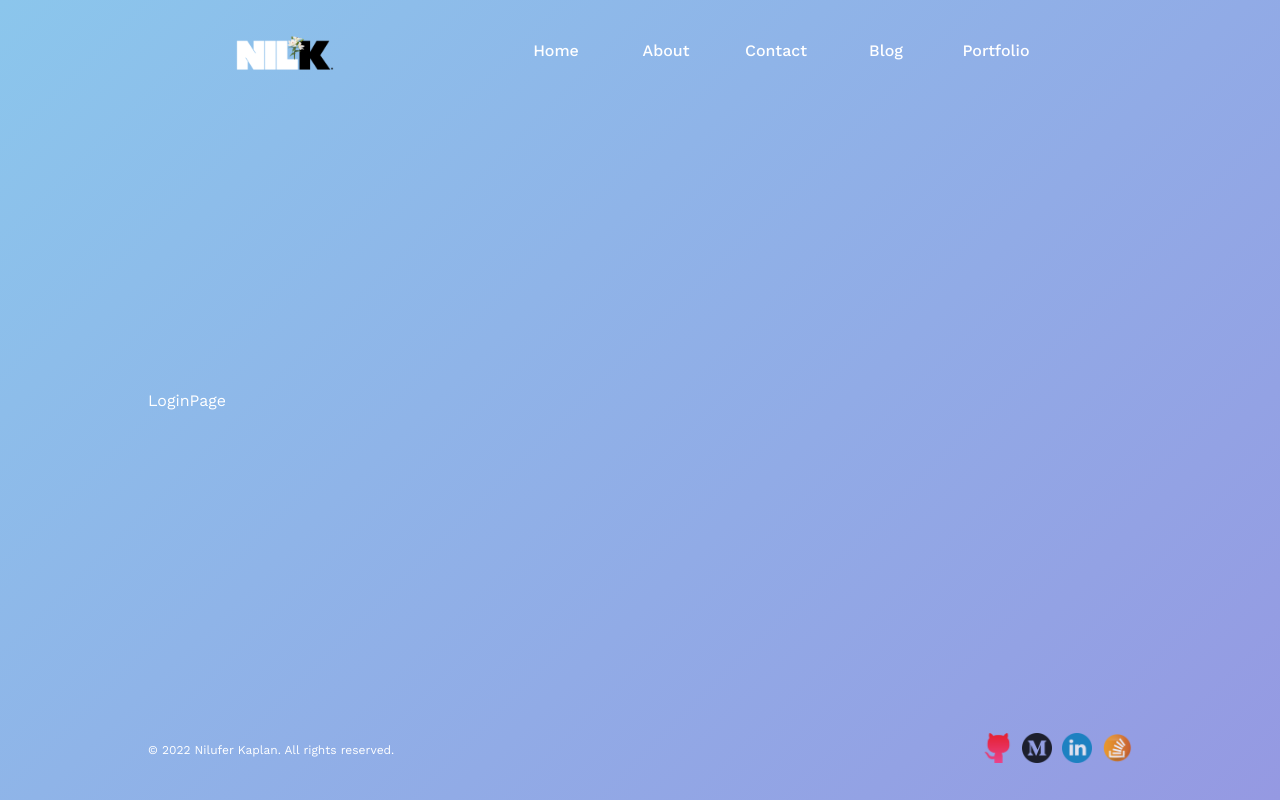
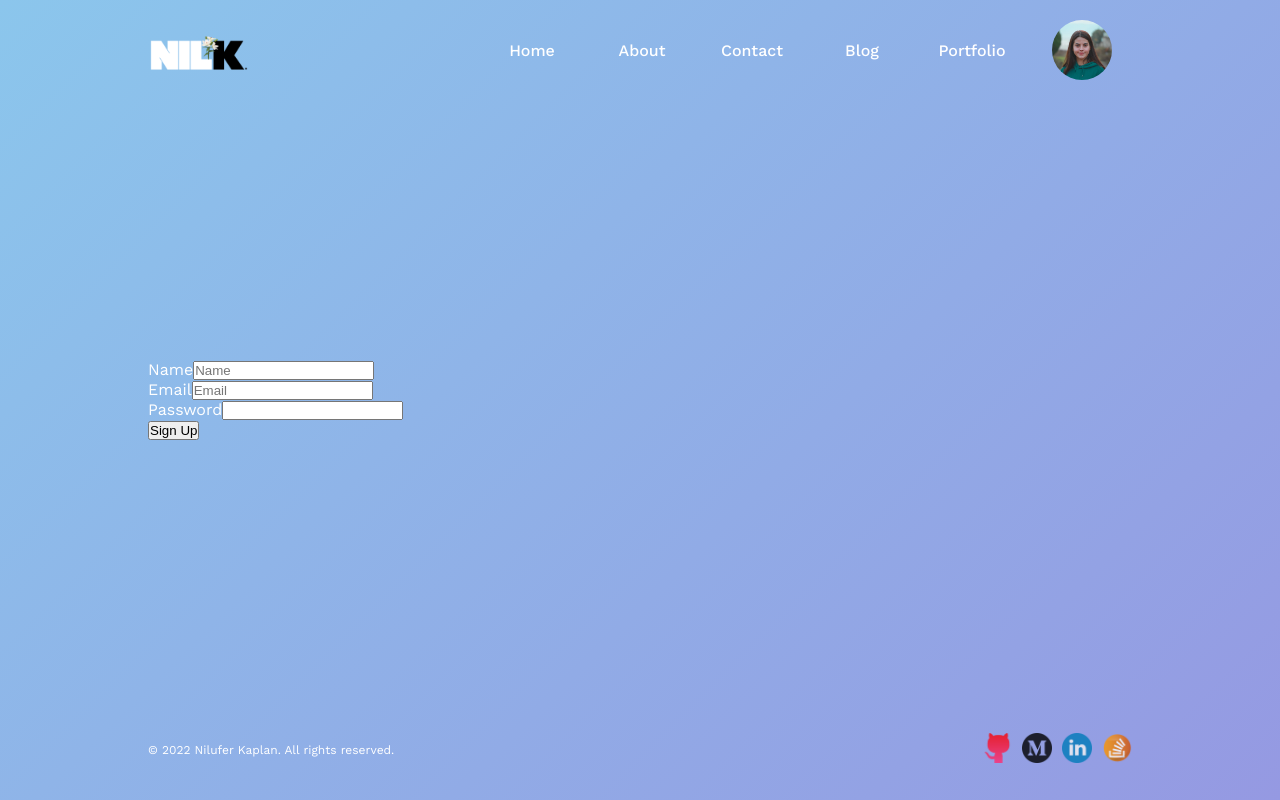
Before and after one commit to nilpeep/niluferkaplan.com, a Next.js app: page /login in a window 1280 px wide. Built offline with nearby package versions, Linux system fonts and the light colour scheme.

Commit message:
login page

```diff
--- a/src/app/(auth)/login/page.jsx
+++ b/src/app/(auth)/login/page.jsx
@@ -2,7 +2,21 @@ import React from 'react'
 
 const LoginPage = () => {
   return (
-    <div>LoginPage</div>
+    <form >
+      <div>
+        <label htmlFor="name">Name</label>
+        <input id="name" name="name" placeholder="Name" />
+      </div>
+      <div>
+        <label htmlFor="email">Email</label>
+        <input id="email" name="email" type="email" placeholder="Email" />
+      </div>
+      <div>
+        <label htmlFor="password">Password</label>
+        <input id="password" name="password" type="password" />
+      </div>
+      <button type="submit">Sign Up</button>
+    </form>
   )
 }
 
--- a/src/app/about/page.jsx
+++ b/src/app/about/page.jsx
@@ -6,7 +6,7 @@ const AboutPage = () => {
   return (
     <div className={styles.container}>
       <div className={styles.imgContainer}>
-      <Image className={styles.img} src="/about.png" fill/>
+      <Image alt='nilufer' className={styles.img} src="/about.png" fill/>
       </div>
       <div className={styles.textContainer}>
       <h1 className={styles.title}>
--- a/src/app/layout.js
+++ b/src/app/layout.js
@@ -14,8 +14,8 @@ export const metadata = {
 
 export default function RootLayout({ children }) {
   return (
-    <html lang="en">
-      <body className={work_Sans.className}>
+    <html lang="en" suppressHydrationWarning={true}>
+      <body suppressHydrationWarning={true} className={work_Sans.className}>
         <ReduxProvider store={store}>
 
         <div className="container">
--- a/src/components/footer/Footer.jsx
+++ b/src/components/footer/Footer.jsx
@@ -11,22 +11,22 @@ const Footer = () => {
       </div>
       <div className={styles.icons}>
         <Link target="blank" href={"https://github.com/nilpeep"}>
-          <Image src="/social.png" width={30} height={30} />
+          <Image alt="github-icon" src="/social.png" width={30} height={30} />
         </Link>
         <Link target="blank" href={"https://medium.com/@niluferk038"}>
-          <Image src="/medium.png" width={30} height={30} />
+          <Image alt="medium-icon" src="/medium.png" width={30} height={30} />
         </Link>
         <Link
           target="blank"
           href={"https://www.linkedin.com/in/nilufer-kaplan/"}
         >
-          <Image src="/linkedin.png" width={30} height={30} />
+          <Image alt="linkedin-icon" src="/linkedin.png" width={30} height={30} />
         </Link>
         <Link
           target="blank"
           href={"https://stackoverflow.com/users/23589727/nilufer-kaplan"}
         >
-          <Image src="/stack-overflow.png" width={30} height={30} />
+          <Image alt="stack-overflow-icon" src="/stack-overflow.png" width={30} height={30} />
         </Link>
       </div>
     </div>
--- a/src/components/navbar/Navbar.jsx
+++ b/src/components/navbar/Navbar.jsx
@@ -1,14 +1,19 @@
+'use client'
+
 import Links from "./links/Links";
 import styles from "./navbar.module.css";
 import Link from "next/link";
 import Image from "next/image";
+import { useSelector } from "react-redux";
 
 
 const Navbar = () => {
+  const session = useSelector(state => state.user)
   return (
     <div className={styles.container}>
       <Link href="/">
         <Image
+          alt="logo"
           className={styles.logo}
           src="/lillyLogo.png"
           width={100}
--- a/src/components/navbar/links/Links.jsx
+++ b/src/components/navbar/links/Links.jsx
@@ -1,16 +1,17 @@
-"use client"
-import { useState } from 'react';
-import Image from 'next/image';
-import NavLink from './navLink/navLinks';
-import styles from './links.module.css';
+"use client";
+import { useState } from "react";
+import Image from "next/image";
+import NavLink from "./navLink/navLinks";
+import styles from "./links.module.css";
+import { useSelector } from "react-redux";
 
 const Links = () => {
   const links = [
-    { name: 'Home', link: '/' },
-    { name: 'About', link: '/about' },
-    { name: 'Contact', link: '/contact' },
-    { name: 'Blog', link: '/blog' },
-    { name: 'Portfolio', link: '/portfolio' },
+    { name: "Home", link: "/" },
+    { name: "About", link: "/about" },
+    { name: "Contact", link: "/contact" },
+    { name: "Blog", link: "/blog" },
+    { name: "Portfolio", link: "/portfolio" },
   ];
 
   const [open, setOpen] = useState(false);
@@ -23,28 +24,53 @@ const Links = () => {
 
   const toggleMenu = (event) => {
     event.stopPropagation(); // Bu tıklama olayının üst elementlere yayılmasını durdur
-    setOpen(prev => !prev);
+    setOpen((prev) => !prev);
   };
+
+  // const user = useSelector(state => state.user.data)
+
+  const user = {
+    username:'nilufer',
+    profilePicture: '/about.png'
+  }
 
   return (
     <div onClick={handleOverlayClick} className={styles.container}>
       <div onClick={(e) => e.stopPropagation()} className={styles.links}>
         {links.map((link, i) => (
-          <NavLink item={link} key={i} />
+          <NavLink key={i} item={link} itemKey={i} />
         ))}
+        <div className={styles.loginContainer}>
+        <NavLink item={{name:'',link:'/login'}} itemKey={6} >
+          <Image src={user.profilePicture || '/user.png'} style={{borderRadius:'50%'}} width={60} height={60} />
+          {
+            user.username ? '' : 'Login'
+          }
+        </NavLink>
         </div>
-      <div className={open ? styles.mobileOverlay : ''}>
-      <div className={`${styles.menuContainer} ${open ? styles.open : ''}`} onClick={(e) => e.stopPropagation()}>
+      </div>
+      <div className={open ? styles.mobileOverlay : ""}>
+        <div
+          className={`${styles.menuContainer} ${open ? styles.open : ""}`}
+          onClick={(e) => e.stopPropagation()}
+        >
           <Image
+            alt="menu"
             src="/menu.svg"
             width={30}
             height={30}
             className={styles.menuButton}
             onClick={toggleMenu}
           />
-        <div className={`${styles.mobileLinks} ${open ? styles.open : ''}`}>
+          <div className={`${styles.mobileLinks} ${open ? styles.open : ""}`}>
+            <div
+              className={styles.menuLoginContainer}
+            >
+              <Image src="/user.png" width={30} height={30} />
+              <p>{user.username || 'Login'}</p><span> &darr;</span>
+            </div>
             {links.map((link, i) => (
-            <NavLink item={link} key={i} />
+              <NavLink key={i} item={link} itemKey={i} />
             ))}
           </div>
         </div>
--- a/src/components/navbar/links/links.module.css
+++ b/src/components/navbar/links/links.module.css
@@ -52,13 +52,29 @@
   right: 0; /* Sağdan başlayarak */
   width: 300px; /* Menü genişliği */
   height: 100vh; /* Tam ekran yüksekliği */
-  transform: translateX(80%); /* Sağdan dışarıda başlar */
+  transform: translateX(75%); /* Sağdan dışarıda başlar */
   transition: transform 0.3s ease-in-out; /* Yumuşak geçiş efekti */
 
 }
 
+.loginContainer{
+  display: flex;
+  align-items: center;
+  justify-content: center;
+  cursor: pointer;
+  color: black;
+  border-radius: 15px;
+}
+.menuLoginContainer{
+  display: flex;
+  align-items: center;
+  justify-content: center;
+  cursor: pointer;
+  padding-bottom: 50px;
+}
+
 .menuContainer.open {
-  transform: translateX(10%); /* Sağdan içeri kayar */
+  transform: translateX(0%); /* Sağdan içeri kayar */
     background-color: #fff;
 }
 
--- a/src/components/navbar/links/navLink/navLink.module.css
+++ b/src/components/navbar/links/navLink/navLink.module.css
@@ -4,6 +4,9 @@
     border-radius: 20px;
     font-weight: 500;
     text-align: center;
+    display: flex;
+    justify-content: center;
+    align-items: center;
 }
 
 .container:hover{
--- a/src/components/navbar/links/navLink/navLinks.jsx
+++ b/src/components/navbar/links/navLink/navLinks.jsx
@@ -3,12 +3,13 @@ import Link from 'next/link'
 import styles from './navLink.module.css'
 import { usePathname } from 'next/navigation'
 
-const Navlinks = ({item, key}) => {
+const Navlinks = ({item, itemKey,children}) => {
 
 const pathName = usePathname()
   return (
-    <Link key={key} className={`${styles.container} ${pathName == item.link && styles.active}`} href={item.link}>
+    <Link key={itemKey} className={`${styles.container} ${pathName == item.link && styles.active}`} href={item.link}>
       {item.name}
+      {children}
       </Link>
   )
 }
--- a/src/components/navbar/navbar.module.css
+++ b/src/components/navbar/navbar.module.css
@@ -2,7 +2,7 @@
     height: 100px;
     display: flex;
     align-items: center;
-    justify-content: space-around;
+    justify-content: space-between;
 }
 
 .logo{
```
Lines whose indentation alone changed are shown as unchanged.
